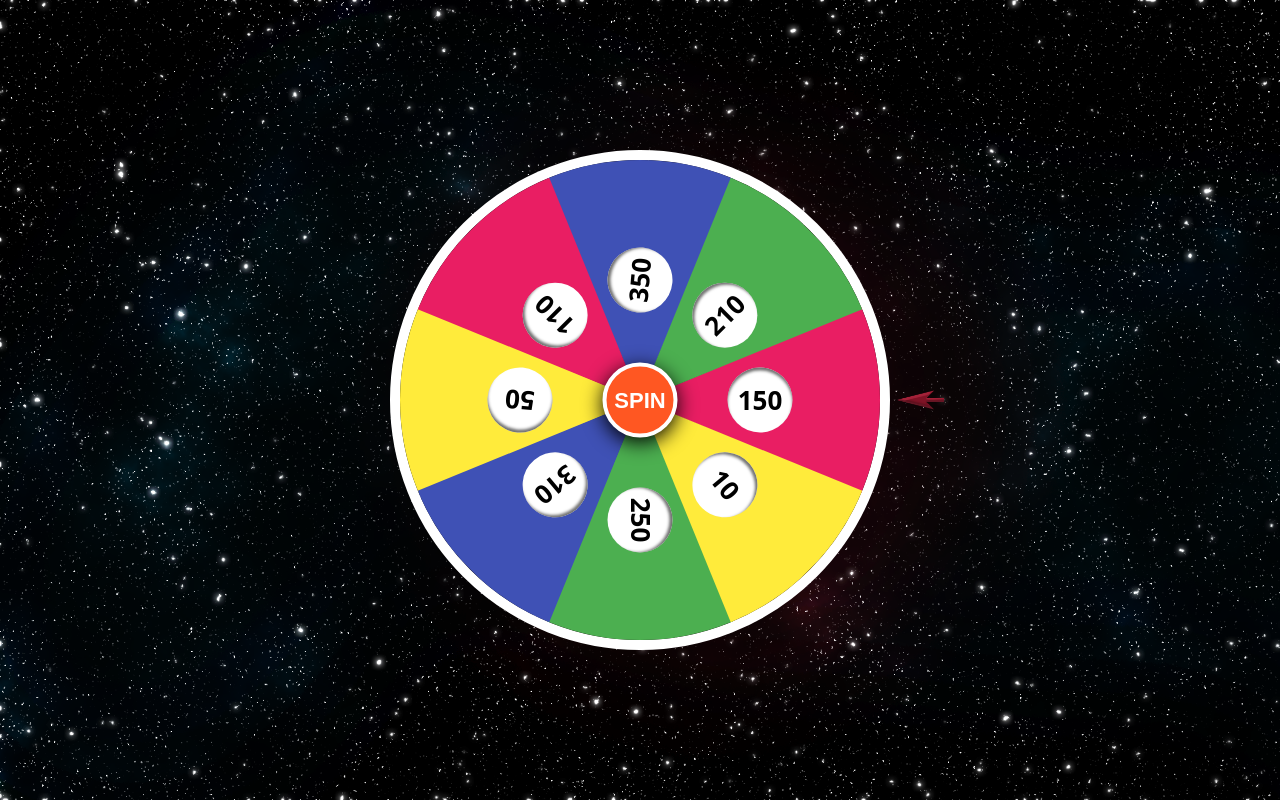
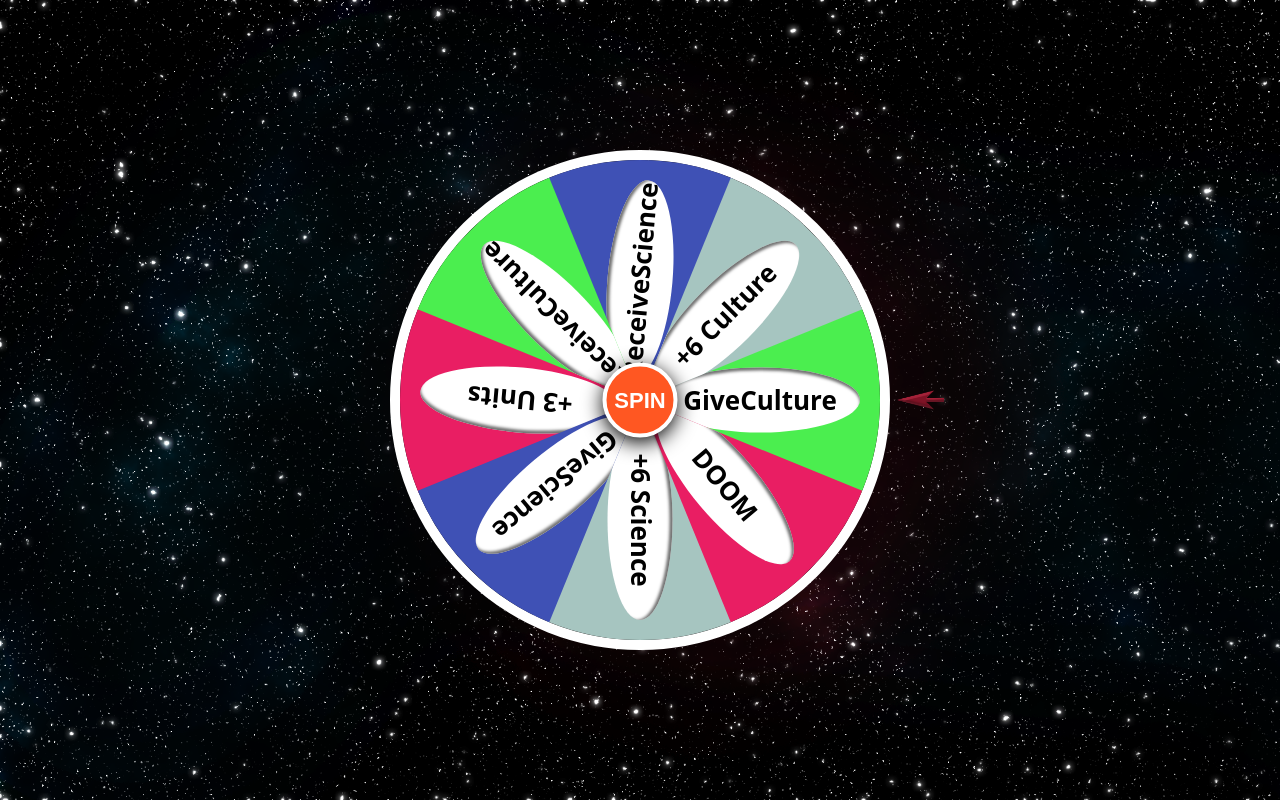
Before and after one commit to EnormousApplePie/SpinnZeWheel, a plain HTML site: page index.html in a window 1280 px wide. Drawn offline with Linux system fonts and the light colour scheme.

Commit message:
Update index.html

```diff
--- a/index.html
+++ b/index.html
@@ -23,6 +23,7 @@
 
 		.mainbox{
 			position: relative;
+			background: url('Spinning_Wheel');
 			width: 500px;
 			height: 500px;
 		}
@@ -54,19 +55,19 @@
 		}
 		.span1{
 			clip-path: polygon(0 92%, 100% 50%, 0 8%);
-			background-color: #ffeb3b;
+			background-color: #e91e63;
 			top: 120px;
 			left: 0;
 		}
 		.span2{
 			clip-path: polygon(100% 92%, 0 50%, 100% 8%);
-			background-color: #e91e63;
+			background-color: #4bee4f;
 			top: 120px;
 			right: 0;
 		}
 		.span3{
 			clip-path: polygon(50% 0%, 8% 100%, 92% 100%);
-			background-color: #4caf50;
+			background-color: #a6c5c0;
 			bottom: 0;
 			left: 120px;
 		}
@@ -99,7 +100,7 @@
 			transform: rotate(-135deg);
 		}
 		span b{
-			width: 65px;
+			width: 200px;
 			height: 65px;
 			line-height: 65px;
 			border-radius: 50%;
@@ -149,16 +150,16 @@
 	<div id="mainbox" class="mainbox">
 		<div id="box" class="box">
 			<div class="box1">
-				<span class="span1"><b>50</b></span>
-				<span class="span2"><b>150</b></span>
-				<span class="span3"><b>250</b></span>
-				<span class="span4"><b>350</b></span>
+				<span class="span1"><b>+3 Units</b></span>
+				<span class="span2"><b>GiveCulture</b></span>
+				<span class="span3"><b>+6 Science</b></span>
+				<span class="span4"><b>ReceiveScience</b></span>
 			</div>
 			<div class="box2">
-				<span class="span1"><b>10</b></span>
-				<span class="span2"><b>110</b></span>
-				<span class="span3"><b>210</b></span>
-				<span class="span4"><b>310</b></span>
+				<span class="span1"><b>DOOM</b></span>
+				<span class="span2"><b>ReceiveCulture</b></span>
+				<span class="span3"><b>+6 Culture</b></span>
+				<span class="span4"><b>GiveScience</b></span>
 			</div>
 		</div>
 
```
